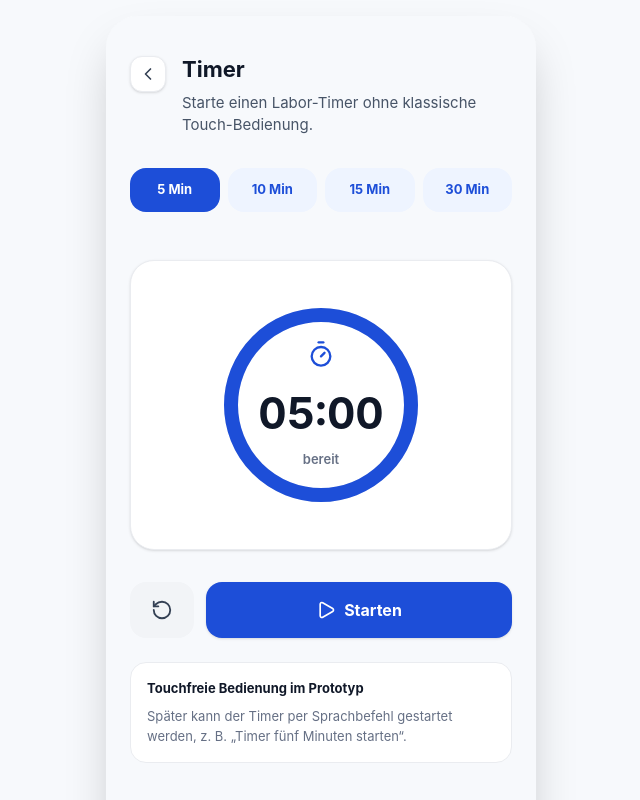
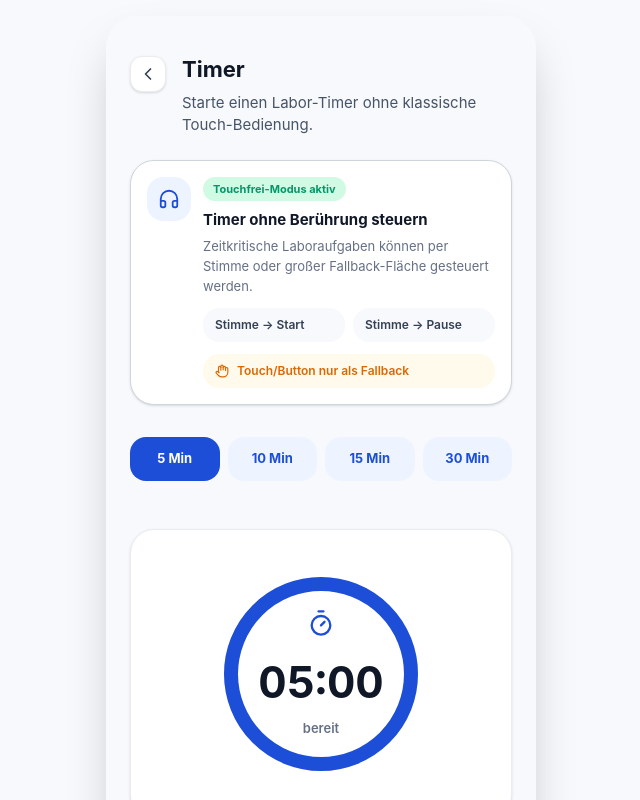
Before and after one commit to ryan237-tt/touchlab-assistant, a React (Vite) app: page / in a window 1280 px wide. Both pictures are taken after a click on the button "Timer starten". Shown: the top 800 px of the page, without its empty margins (319-959 px from the left). Built offline with nearby package versions, Linux system fonts and the light colour scheme.

Commit message:
Add touch-free mode banners across screens

```diff
--- /dev/null
+++ b/src/components/InteractionModeBanner.tsx
@@ -0,0 +1,93 @@
+import { Eye, Hand, Headphones, Mic, ShieldCheck } from "lucide-react";
+
+type InteractionModeBannerProps = {
+  mode?: "navigation" | "voice" | "safety" | "timer";
+};
+
+export default function InteractionModeBanner({
+  mode = "navigation",
+}: InteractionModeBannerProps) {
+  const content = getBannerContent(mode);
+
+  return (
+    <div className="mt-6 rounded-3xl border border-[#D0D5DD] bg-white p-4 shadow-sm">
+      <div className="flex items-start gap-3">
+        <div className="flex h-11 w-11 shrink-0 items-center justify-center rounded-2xl bg-[#EEF4FF] text-[#1D4ED8]">
+          {content.icon}
+        </div>
+
+        <div className="min-w-0">
+          <div className="flex items-center gap-2">
+            <span className="rounded-full bg-[#D1FAE5] px-2.5 py-1 text-[11px] font-bold text-[#059669]">
+              Touchfrei-Modus aktiv
+            </span>
+          </div>
+
+          <h2 className="mt-2 text-[15px] font-bold text-[#101828]">
+            {content.title}
+          </h2>
+
+          <p className="mt-1 text-[13px] leading-5 text-[#667085]">
+            {content.description}
+          </p>
+
+          <div className="mt-3 grid grid-cols-2 gap-2">
+            {content.primary.map((item) => (
+              <div
+                key={item}
+                className="rounded-2xl bg-[#F7F9FC] px-3 py-2 text-[12px] font-semibold text-[#344054]"
+              >
+                {item}
+              </div>
+            ))}
+          </div>
+
+          <div className="mt-3 flex items-center gap-2 rounded-2xl bg-[#FFFAEB] px-3 py-2 text-[12px] font-semibold text-[#DC6803]">
+            <Hand size={14} />
+            Touch/Button nur als Fallback
+          </div>
+        </div>
+      </div>
+    </div>
+  );
+}
+
+function getBannerContent(mode: InteractionModeBannerProps["mode"]) {
+  if (mode === "voice") {
+    return {
+      icon: <Mic size={22} />,
+      title: "Primäre Eingabe über Sprache",
+      description:
+        "Notizen werden möglichst ohne Berührung per Sprache erstellt. Buttons dienen nur zur Demonstration und als Rückfallebene.",
+      primary: ["Sprache → Notiz", "Stopp → Speichern"],
+    };
+  }
+
+  if (mode === "safety") {
+    return {
+      icon: <ShieldCheck size={22} />,
+      title: "Sicherheitsinformationen schnell abrufen",
+      description:
+        "Sicherheitsdaten sollen im Labor schnell erreichbar sein, ohne lange manuell durch Dokumente zu suchen.",
+      primary: ["Stimme → Stoff suchen", "Blick/Fokus → Auswahl"],
+    };
+  }
+
+  if (mode === "timer") {
+    return {
+      icon: <Headphones size={22} />,
+      title: "Timer ohne Berührung steuern",
+      description:
+        "Zeitkritische Laboraufgaben können per Stimme oder großer Fallback-Fläche gesteuert werden.",
+      primary: ["Stimme → Start", "Stimme → Pause"],
+    };
+  }
+
+  return {
+    icon: <Eye size={22} />,
+    title: "Primäre Navigation über Kopfbewegung",
+    description:
+      "Die Laboranleitung ist für touchfreie Bedienung gedacht. Kopfbewegung und Sprache sind primär, Touch ist nur Backup.",
+    primary: ["Kopf rechts → Weiter", "Kopf links → Zurück"],
+  };
+}
--- a/src/components/Screen03Anleitung.tsx
+++ b/src/components/Screen03Anleitung.tsx
@@ -1,3 +1,6 @@
+import InteractionModeBanner from "./InteractionModeBanner";
+
+
 import {
   ChevronLeft,
   ChevronRight,
@@ -81,6 +84,8 @@ export default function Screen03Anleitung({
           </p>
         </div>
       </header>
+
+      <InteractionModeBanner mode="navigation" />
 
       {/* Fortschrittsbalken */}
       <div className="mt-8">
--- a/src/components/Screen05Sprachnotiz.tsx
+++ b/src/components/Screen05Sprachnotiz.tsx
@@ -1,3 +1,5 @@
+import InteractionModeBanner from "./InteractionModeBanner";
+
 import { useEffect, useRef, useState } from "react";
 import {
   CheckCircle2,
@@ -266,6 +268,8 @@ export default function Screen05Sprachnotiz({
         </div>
       </header>
 
+      <InteractionModeBanner mode="voice" />
+
       {/* Hauptbereich Mikrofon */}
       <div className="mt-12 flex flex-col items-center text-center">
         <MicrophoneCircle state={state} />
--- a/src/components/Screen06Sicherheitsinfo.tsx
+++ b/src/components/Screen06Sicherheitsinfo.tsx
@@ -1,3 +1,5 @@
+import InteractionModeBanner from "./InteractionModeBanner";
+
 import { useMemo, useState } from "react";
 import {
   AlertTriangle,
@@ -158,6 +160,8 @@ export default function Screen06Sicherheitsinfo({
           </p>
         </div>
       </header>
+
+      <InteractionModeBanner mode="safety" />
 
       {/* Suchfeld */}
       <div className="mt-8">
--- a/src/components/ScreenTimer.tsx
+++ b/src/components/ScreenTimer.tsx
@@ -1,6 +1,8 @@
+import InteractionModeBanner from "./InteractionModeBanner";
 import { useEffect, useMemo, useState } from "react";
 import { ChevronLeft, Pause, Play, RotateCcw, Timer } from "lucide-react";
 import { motion } from "motion/react";
+
 
 /**
  * Props für den Timer-Screen.
@@ -184,6 +186,8 @@ export default function ScreenTimer({ onNavigate }: ScreenTimerProps) {
         </div>
       </header>
 
+      <InteractionModeBanner mode="timer" />
+
       {/* Preset-Auswahl */}
       <div className="mt-8 grid grid-cols-4 gap-2">
         {presets.map((preset) => {
```
Also changed, not shown: src/components/Screen04GesteErkannt.tsx (+129 -8 lines).
